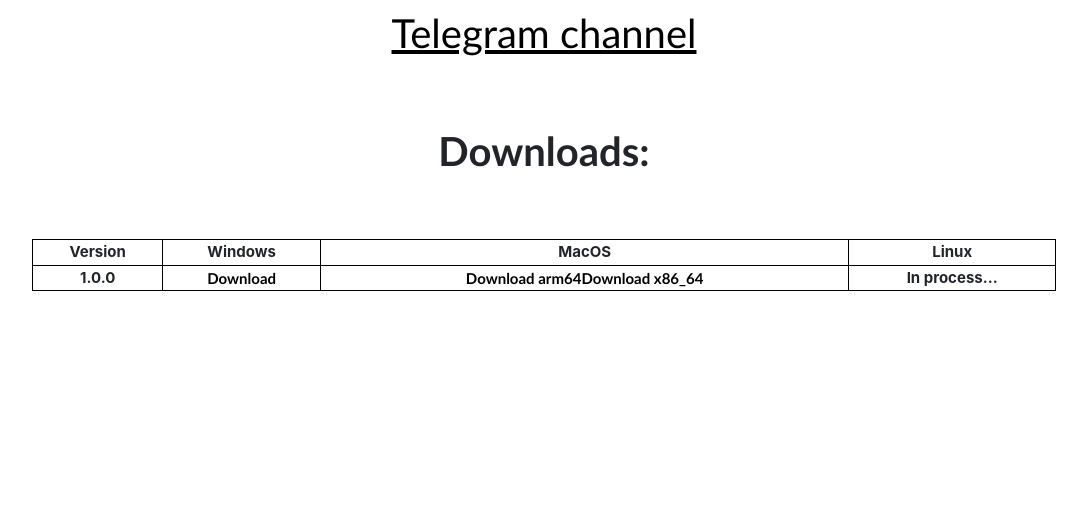
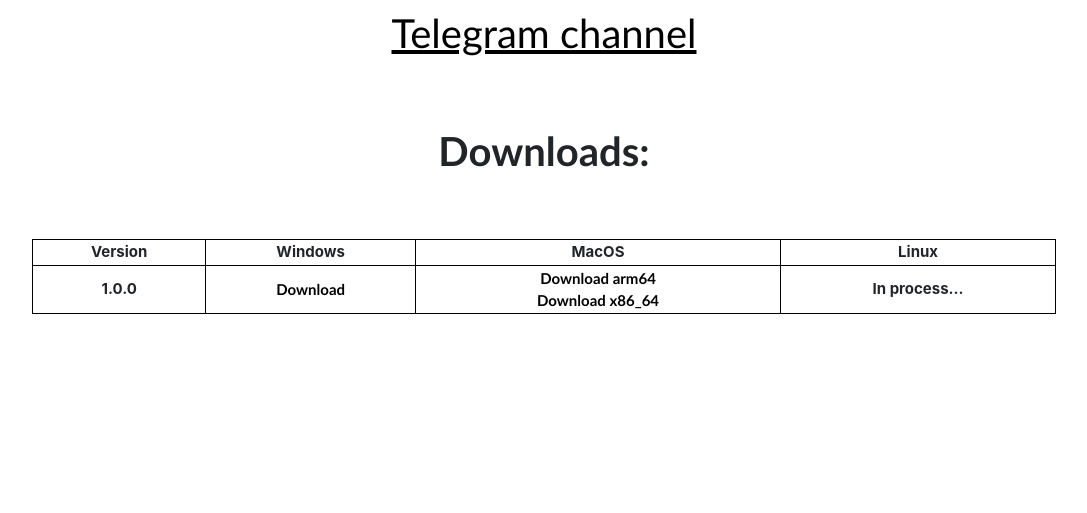
Before and after one commit to infanasotku/NSUDA-deprecated-, a FastAPI app: page /NSUDA in a window 1280 px wide. Shown: the part 1138-1651 px from the top of the page, without its empty margins (96-1183 px from the left). Run offline with FastAPI, Linux system fonts and the light colour scheme; lists and menus that the app fills with data are empty; parts of the project's set-up code (start-up, migrations or seed data) failed here and were passed over; some libraries are stand-ins or nearby versions.

Commit message:
Fixed view

```diff
--- a/src/static/resources/css/NSUDA.css
+++ b/src/static/resources/css/NSUDA.css
@@ -179,7 +179,8 @@
 .content .download .cell
 {
     display: flex;
-    justify-content: center;
+    align-items: center;
+    flex-direction: column;
 }
 
 .content .download table, td, th
```
